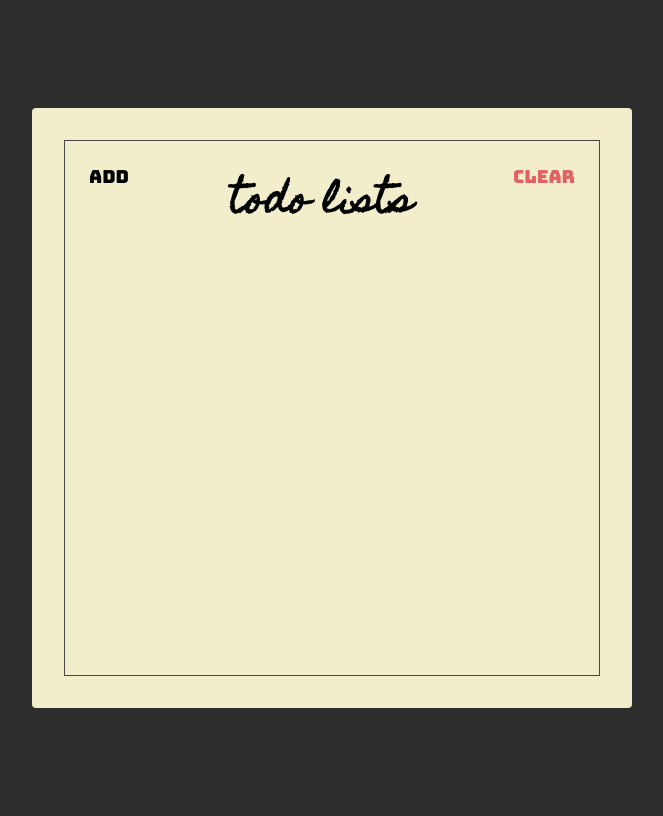
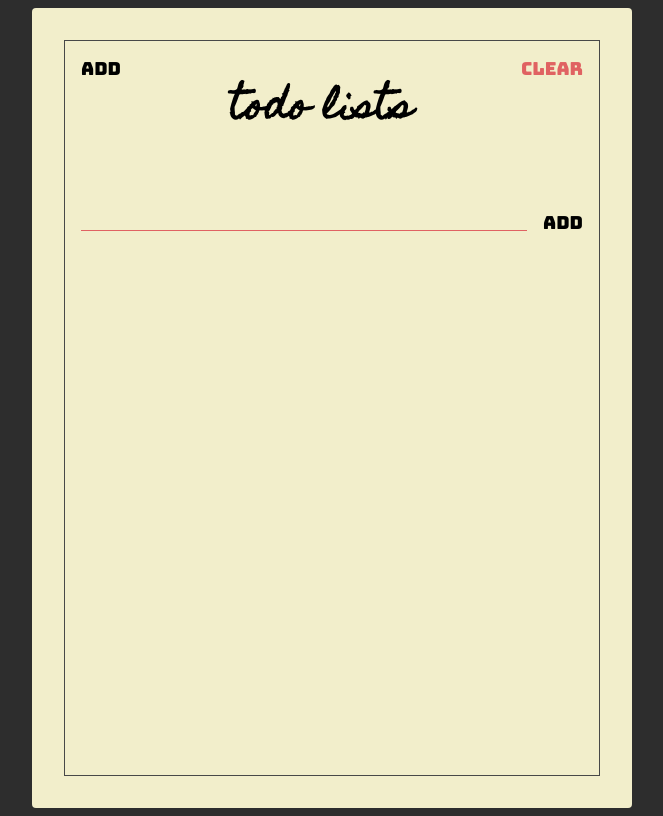
Before and after one commit to sabilimaulana/react-course-starter, a website: page index.html in a window 1280 px wide. Shown: the whole page, without its empty margins (308-971 px from the left). Drawn offline with Linux system fonts and the light colour scheme.

Commit message:
Membuat add todo section

```diff
--- a/index.html
+++ b/index.html
@@ -14,11 +14,17 @@
   <body>
     <div class="container">
       <div class="frame">
-        <div class="header">
+        <section class="header">
           <button class="header-btn">Add</button>
           <h1 class="header-title">Todo lists</h1>
           <button class="header-btn main-red-color">Clear</button>
-        </div>
+        </section>
+        <section class="add">
+          <form class="add-form">
+            <input type="text" class="add-input" />
+            <button class="add-btn">Add</button>
+          </form>
+        </section>
       </div>
     </div>
   </body>
--- a/styles.css
+++ b/styles.css
@@ -34,7 +34,7 @@ html {
 
 .container {
   width: 600px;
-  height: 600px;
+  height: 800px;
   background-color: #f2eecb;
   border-radius: 4px;
 
@@ -67,9 +67,47 @@ html {
   font-size: 1.8rem;
   font-family: "Bungee", sans-serif;
 
-  padding: 24px;
+  padding: 16px;
+  cursor: pointer;
 
   background: unset;
   border: unset;
   outline: unset;
 }
+
+.add {
+  padding: 16px;
+}
+
+.add-form {
+  display: flex;
+  align-items: flex-start;
+}
+
+.add-input {
+  background: unset;
+  border: unset;
+  padding: 0 64px;
+
+  flex: 1;
+
+  border-bottom: 1px solid var(--main-red-color);
+  outline: unset;
+
+  font-family: "Homemade Apple", sans-serif;
+  font-size: 16px;
+  text-transform: lowercase;
+}
+
+.add-btn {
+  font-size: 1.8rem;
+  font-family: "Bungee", sans-serif;
+
+  padding: 16px;
+  padding-right: unset;
+  cursor: pointer;
+
+  background: unset;
+  border: unset;
+  outline: unset;
+}
```
